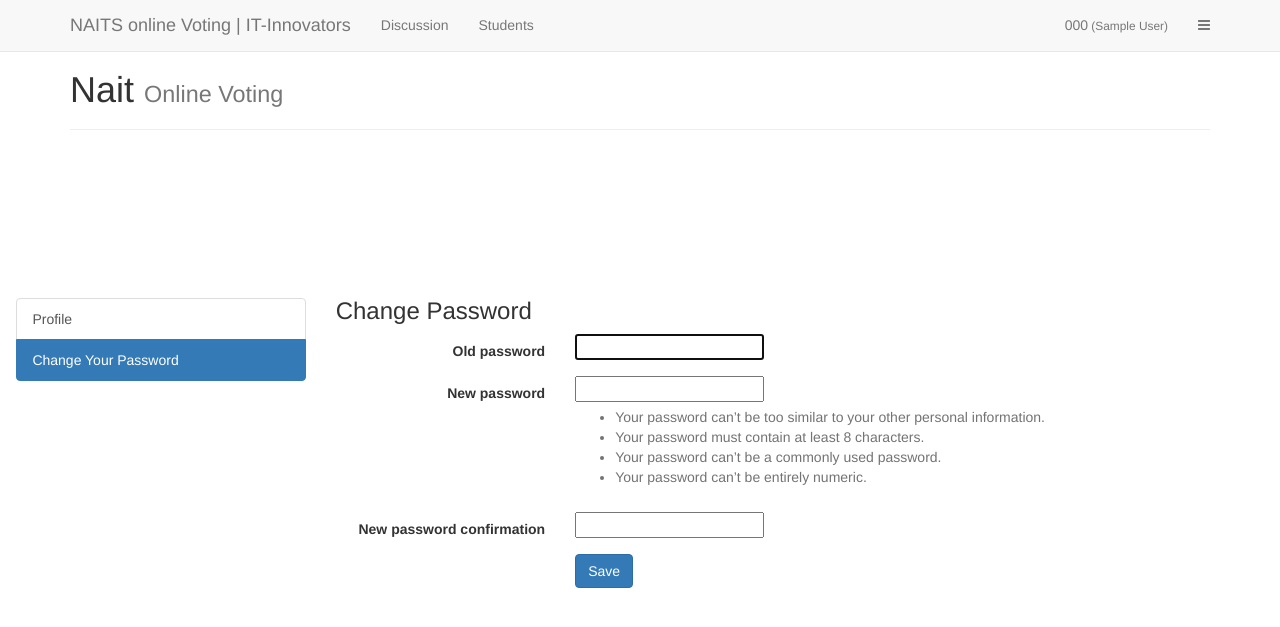
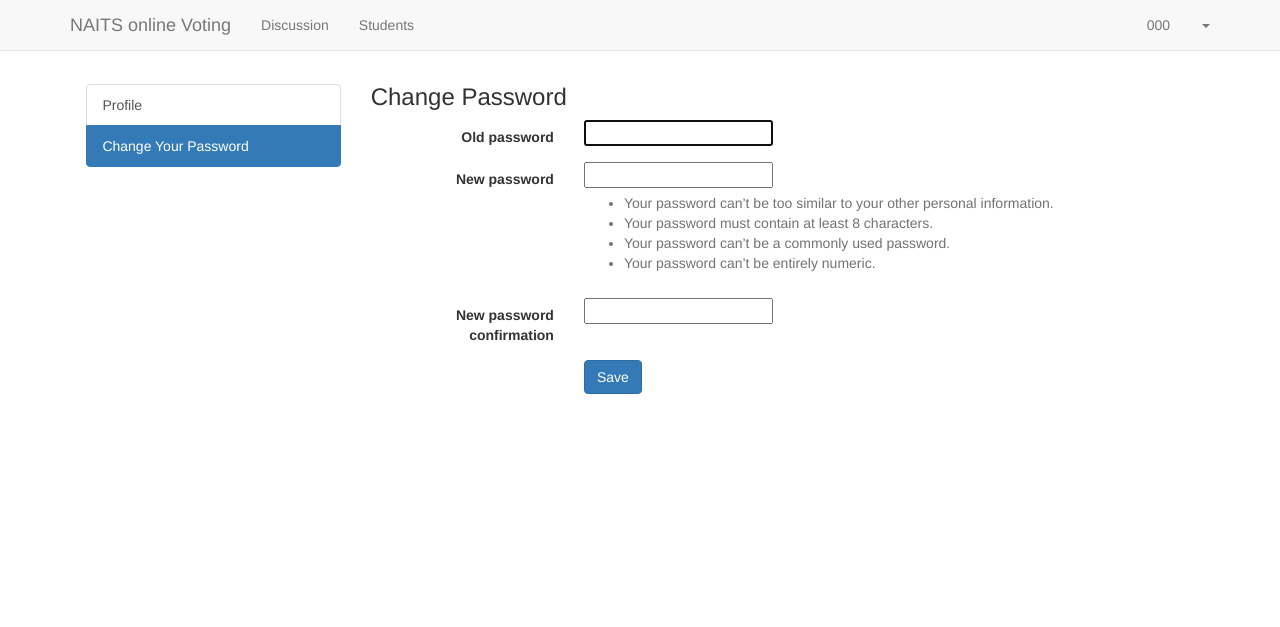
Before and after one commit to Abdoulrasheed/naits-vote, a Django app: page /password/ in a window 1280 px wide. Shown: the top 627 px of the page. Run offline with Django 3.2, Linux system fonts and the light colour scheme; a user stored in the database is signed in; tables that the repository leaves empty hold one stand-in row (values such as "Sample post"); some libraries are stand-ins or nearby versions.

Commit message:
Make template changes

```diff
--- a/voting/models.py
+++ b/voting/models.py
@@ -64,7 +64,7 @@ class User(AbstractBaseUser, PermissionsMixin):
     objects = MyUserManager()
 
     def __str__(self):
-        return self.ID_Number
+        return str(self.ID_Number)
 
     def get_full_name(self):
         return self.ID_Number
--- a/voting/templates/account/change_password.html
+++ b/voting/templates/account/change_password.html
@@ -2,7 +2,7 @@
 {% block title %} Change Password  {% endblock %}
 
 {% block vote_content %}
-  <div class="row" style="margin-top: 2em; margin-left: 0.10em; margin-right: 0.10em; margin-bottom: 0.10em">
+  <div class="row" style="margin-top: 6em; margin-left: 0.10em; margin-right: 0.10em; margin-bottom: 0.10em">
   	<div class="col-md-3">
       {% include 'account/partial_settings_menu.html' with active='password' %}
     </div>
--- a/voting/templates/naits/base.html
+++ b/voting/templates/naits/base.html
@@ -14,15 +14,19 @@
     <script type="text/javascript" src="{% static 'bootstrap/js/bootstrap.min.js' %}"></script>
 </head>
 <body>
-
-<div class="container">
-      <header style="margin-bottom: 5em">
+      <header>
         <nav class="navbar navbar-default navbar-fixed-top" role="navigation">
           <div class="container">
             <div class="navbar-header">
-              <a class="navbar-brand" href="/"> NAITS online Voting | IT-Innovators </a>
+              <button type="button" class="navbar-toggle" data-toggle="collapse" data-target="#menu">
+                <span class="sr-only">Toggle navigation</span>
+                <span class="icon-bar"></span>
+                <span class="icon-bar"></span>
+                <span class="icon-bar"></span>
+              </button>
+              <a class="navbar-brand" href="/"> NAITS online Voting </a>
             </div>
-            <div class="navbar-collapse" id="menu">
+            <div class="collapse navbar-collapse" id="menu">
               <ul class="nav navbar-nav">
                 <li><a href="">Discussion</a></li>
                 <li><a href="{% url 'all_students_page' %}">Students</a></li>
@@ -30,14 +34,7 @@
               <ul class="nav navbar-nav navbar-right">
                 {% if user.is_authenticated %}
                 <li>
-                  <a>{{ request.user }}<small>
-                    {% if request.user.first_name %}
-                   ({{ request.user.first_name }}
-                   {% endif %}
-                   {% if request.user.last_name %}
-                    {{ request.user.last_name }}) </small>
-                    {% endif %}
-                  </a>
+                  <a href="{% url 'profile' user.id %}">{{ request.user }}</a>
                 </li>
                  {% else %}
                 <li>
@@ -46,24 +43,13 @@
                 <li>
                 <a class="fa fa-unlock" href="{% url 'login' %}" title="you must login to vote"> Login</a>
               </li>
-              </ul>
                 {% endif %}
                 <li class="dropdown">
-                  <a href="#" style="float: right;" class="dropdown-toggle fa fa-bars" data-toggle="dropdown"><b></b></a>
-                  <ul style="float: right;" class="dropdown-menu">
+                  <a href="#" class="dropdown-toggle" data-toggle="dropdown"><b class="caret"></b></a>
+                  <ul class="dropdown-menu">
                     {% if user.is_authenticated %}
-                        <li title="{{ user.ID_Number }}">
-                  		<a href="{% url 'profile' user.id%}">
-                  		<small class="fa-stack fa-lg small">
-                    	<i class="fa fa-circle fa-stack-2x"></i>
-                    	<i class="fa fa fa-lock fa-stack-1x fa-inverse"></i>
-                  		</small>
-                  		{{ user }}
-                		</a>
-              		</li>
-              		<li class="divider"></li>
                       <li title="{{ user }}">
-                  		<a href="{% url 'profile' user.id%}">
+                      <a href="{% url 'profile' user.id %}">
                       <small class="fa-stack fa-lg small">
                       <i class="fa fa-circle fa-stack-2x"></i>
                       <i class="fa fa-user fa-stack-1x fa-inverse"></i>
@@ -71,38 +57,7 @@
                       Profile
                     </a>
                   </li>
-                  {% endif %}
-                  <li class="divider"></li>
-                   <li title="Follow me on twitter">
-                      <a href="https://twitter.com/abdulrasheeed1">
-                      <small class="fa-stack fa-lg small">
-                      <i class="fa fa-circle fa-stack-2x"></i>
-                      <i class="fa fa-twitter fa-stack-1x fa-inverse"></i>
-                      </small>
-                      Follow me on twiiter
-                    </a>
-                </li>
-                  <li title="Follow me on facebook">
-                      <a href="https://facebook.com/abdulrasheed.ibrahim.457">
-                      <small class="fa-stack fa-lg small">
-                      <i class="fa fa-circle fa-stack-2x"></i>
-                      <i class="fa fa-facebook fa-stack-1x fa-inverse"></i>
-                      </small>
-                      Follow me on facebook
-                    </a>
-                  </li>
-                  <li title="Follow me on github">
-                      <a href="https://github.com/abdoulrasheed/">
-                      <small class="fa-stack fa-lg small">
-                      <i class="fa fa-circle fa-stack-2x"></i>
-                      <i class="fa fa-github fa-stack-1x fa-inverse"></i>
-                      </small>
-                      Fork me on Github
-                    </a>
-                  </li>
-                  {% if user.is_authenticated %}
-                  <li class="divider"></li>
-                  <li title="logout from naits voting">
+                    <li>
                       <a href="{% url 'logout' %}">
                       <small class="fa-stack fa-lg small">
                         <i class="fa fa-circle fa-stack-2x"></i>
@@ -111,29 +66,56 @@
                       Log out
                     </a>
                     </li>
-                    {% else %}
-                    <li title="login to naits voting">
-                  		<a href="{% url 'login' %}">
+                    {% if user.is_staff %}
+                     <li>
+                      <a href="/admin/voting">
                       <small class="fa-stack fa-lg small">
                         <i class="fa fa-circle fa-stack-2x"></i>
-                    	<i class="fa fa-user fa-stack-1x fa-inverse"></i>
+                        <i class="fa fa-lock fa-stack-1x fa-inverse"></i>
                       </small>
-                  		Login
+                      Elcom member
                     </a>
                     </li>
                     {% endif %}
+                    {% endif %}
+                    <li class="divider"></li>
+                    <li title="follow me on twitter">
+                      <a href="https://www.twitter.com/abdoulrasheeed1">
+                      <small class="fa-stack fa-lg small">
+                      <i class="fa fa-circle fa-stack-2x"></i>
+                      <i class="fa fa-twitter fa-stack-1x fa-inverse"></i>
+                      </small>
+                      Follow me on twitter
+                    </a>
+                  </li>
+                  <li title="follow me on facebook">
+                      <a href="https://www.facebook.com/abdulrasheed.ibrahim.457">
+                      <small class="fa-stack fa-lg small">
+                      <i class="fa fa-circle fa-stack-2x"></i>
+                      <i class="fa fa-facebook fa-stack-1x fa-inverse"></i>
+                      </small>
+                      Follow me on facebook
+                    </a>
+                  </li>
+                  <li title="fork Naits Online voting on github">
+                      <a href="https://www.github.com/abdoulrasheed/naits_vote">
+                      <small class="fa-stack fa-lg small">
+                      <i class="fa fa-circle fa-stack-2x"></i>
+                      <i class="fa fa-github fa-stack-1x fa-inverse"></i>
+                      </small>
+                      Follow me on github
+                    </a>
+                  </li>
                   </ul>
                 </li>
+              </ul>
             </div>
           </div>
         </nav>
       </header>
-<div style="margin-bottom: 10em" class="page-header">
-    <h1>Nait <small>Online Voting</small></h1>
+      <main>
+        <div class="container">
+          {% block vote_content %}
+          {% endblock vote_content %}
         </div>
-</div>
-{% block vote_content %}
-
-{% endblock %}
-</body>
-</html>
+      </main>
--- a/voting/templates/naits/results.html
+++ b/voting/templates/naits/results.html
@@ -2,7 +2,7 @@
 {% block title %} {{ office.office }}'s results {% endblock %}
 {% block vote_content %}
 
-<div class="container">
+<div style="margin-top: 10em" class="container">
     <div class="col-md-4"></div>
 
     <div class="col-md-4">
--- a/voting/templates/naits/students_list.html
+++ b/voting/templates/naits/students_list.html
@@ -6,7 +6,7 @@
   <link href="{% static 'css/network.css' %}" rel="stylesheet">
 
 {% block vote_content %}
-  <div class="page-header">
+  <div style="margin-top: 5em" class="page-header">
     <h2>Students</h2>
   </div>
   <div class="users">
--- a/voting/templates/registration/login.html
+++ b/voting/templates/registration/login.html
@@ -5,7 +5,7 @@
 <a href="{% url 'index' %}">Home</a>
 {% else %}
 
-<div class="container">
+<div style="margin-top: 10em" class="container">
     <div class="col-md-4"></div>
 
     <div class="col-md-4">
--- a/voting/views.py
+++ b/voting/views.py
@@ -71,7 +71,7 @@ def vote(request, poll_id):
     if Voter.objects.filter(office_id=poll_id, student_id=request.user.id).exists():
         return render(request, 'naits/detail.html', {
             'office': p,
-            'error_message': 'sorry! you already voted'
+            'error_message': 'You already vote'
             })
     try:
         selected_choice = p.aspirant_set.get(pk=request.POST['aspirants'])
```
Also changed, not shown: voting/admin.py (+22 -5 lines), voting/templates/account/profile.html (+7 -2 lines), voting/templates/naits/detail.html (+7 -7 lines). Lines whose indentation alone changed are shown as unchanged.
